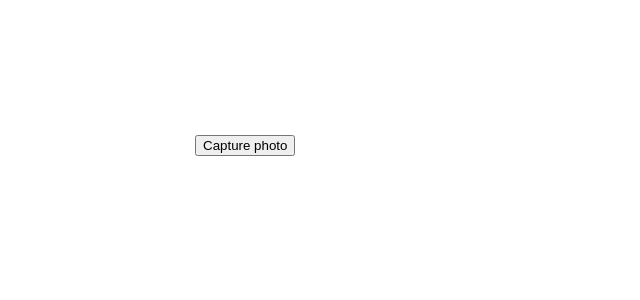
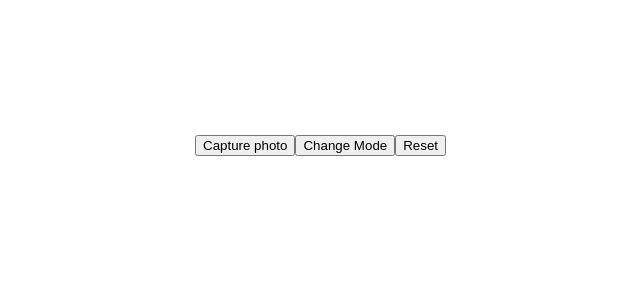
Before and after one commit to hamzacodzee/webcam, a React (Create React App) app: page / in a window 1280 px wide. Shown: the top 300 px of the page, without its empty margins (105-745 px from the left). Built offline with nearby package versions, Linux system fonts and the light colour scheme; no server answers.

Commit message:
reset,changecam,stop

```diff
--- a/src/Webcam.js
+++ b/src/Webcam.js
@@ -1,58 +1,49 @@
-import React, { useRef, useEffect, useCallback, useState } from "react";
+import React, { useRef, useCallback, useState } from "react";
 import Webcam from "react-webcam";
 
 const WebCam = () => {
   const webcamRef = useRef(null);
   const [image, setImage] = useState("");
-  const [permissionGranted, setPermissionGranted] = useState(false);
-  const [error, setError] = useState(null);
-
-  console.log("permissionGranted", permissionGranted, error);
-
-  const requestUserMedia = useCallback(async () => {
-    try {
-      const stream = await navigator.mediaDevices.getUserMedia({
-        video: true,
-      });
-      if (webcamRef.current) {
-        webcamRef.current.video.srcObject = stream;
-        setPermissionGranted(true);
-      }
-    } catch (error) {
-      console.error("Error accessing user media:", error);
-      setError(error.message); // Set error message
-    }
-  }, []);
+  const [changeCameraMode, setChangeCameraMode] = useState(true);
 
   const capture = useCallback(() => {
     const imageSrc = webcamRef.current.getScreenshot();
     console.log(imageSrc);
     setImage(imageSrc);
+    const tracks = webcamRef.current.video.srcObject.getTracks();
+    tracks.forEach((track) => track.stop());
   }, [webcamRef]);
 
-  useEffect(() => {
-    requestUserMedia();
-  }, [requestUserMedia]);
+  const videoConstraints = {
+    width: 220,
+    height: 200,
+    facingMode: changeCameraMode ? "user" : "environment",
+  };
+
+  const reset = () => {
+    setChangeCameraMode(true);
+    setImage("");
+  };
 
   return (
     <div>
-      {/* {!permissionGranted && !error && (
-        <button onClick={requestUserMedia}>Grant Camera Access</button>
+      {!image && (
+        <>
+          <Webcam
+            audio={false}
+            ref={webcamRef}
+            screenshotFormat="image/jpeg"
+            videoConstraints={videoConstraints}
+          />
+
+          <button onClick={capture}>Capture photo</button>
+          <button onClick={() => setChangeCameraMode(!changeCameraMode)}>
+            Change Mode
+          </button>
+        </>
       )}
-      {error && <p>Error: {error}</p>} */}
-      {/* {permissionGranted && ( */}
-      <div>
-        <Webcam
-          audio={false}
-          // height={320}
-          ref={webcamRef}
-          screenshotFormat="image/jpeg"
-          // width={280}
-        />
-        <button onClick={capture}>Capture photo</button>
-        {image && <img src={image} alt="Captured" />}
-      </div>
-      {/* )} */}
+      {image && <img src={image} alt="" />}
+      <button onClick={reset}>Reset</button>
     </div>
   );
 };
```
Also changed, not shown: 1 other file (tests, documents, lock files or other folders).
